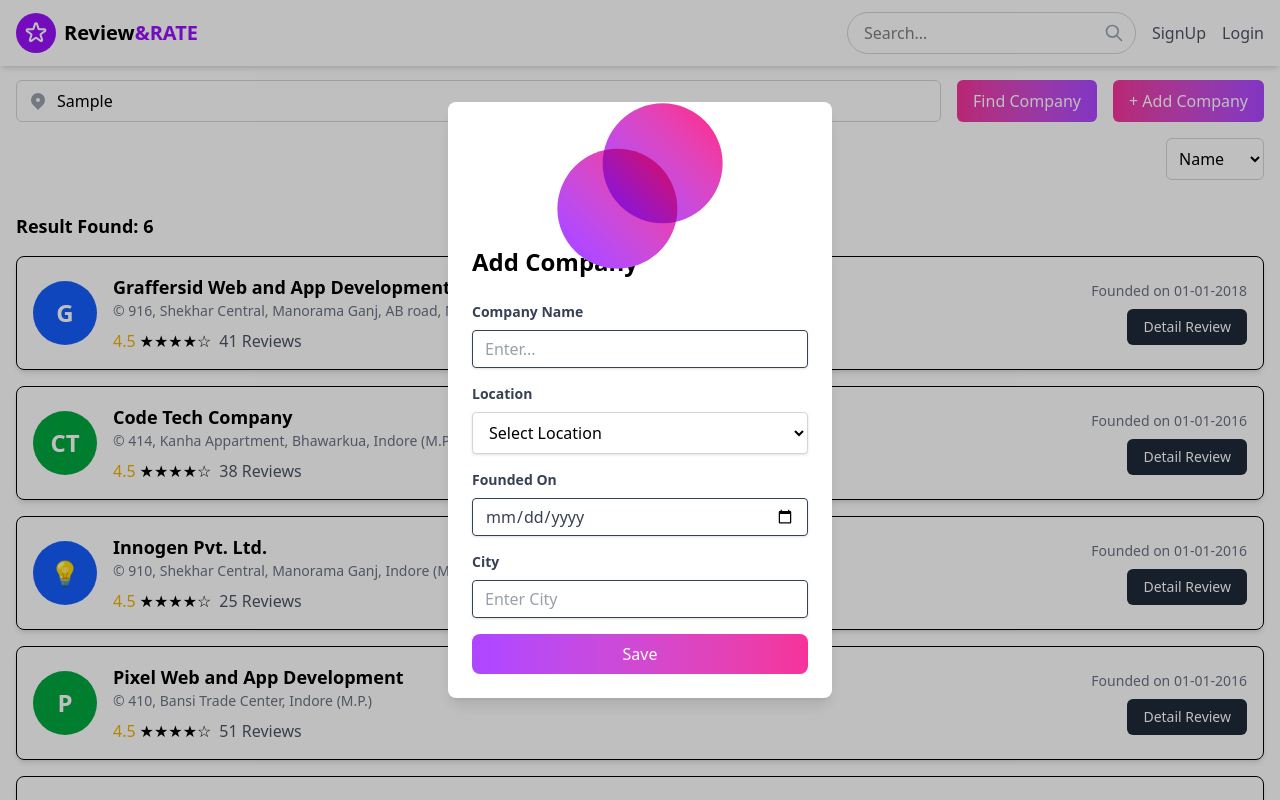
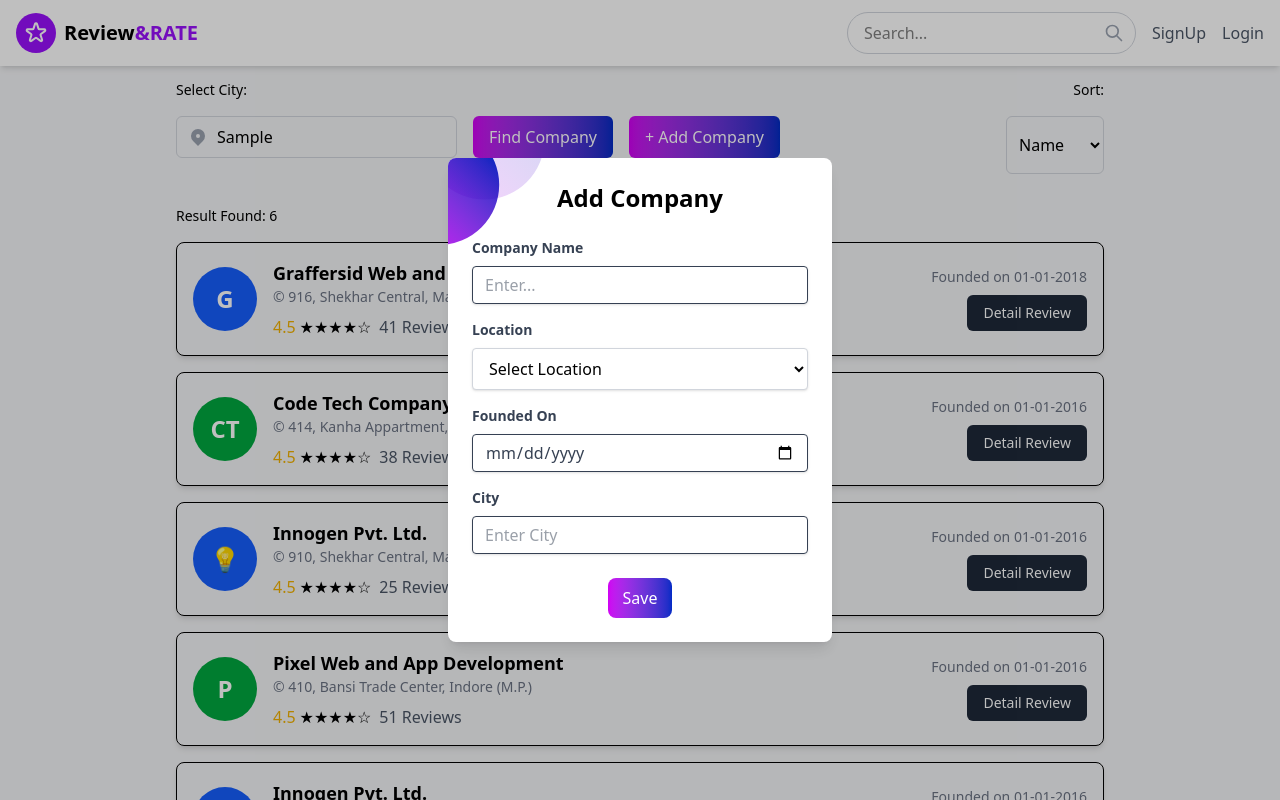
Before and after one commit to Palkesh-ai/GraffersID_Task, a React (Vite) app in the folder Graffers_id/: page / in a window 1280 px wide. Both pictures are taken after typing "Sample" into the empty fields and a click on the button "+ Add Company". Shown: the top 800 px of the page. Built offline with nearby package versions, Linux system fonts and the light colour scheme.

Commit message:
feat: Add Tailwind CSS configuration for custom colors

```diff
--- a/Graffers_id/src/components/AddCompanyCard.jsx
+++ b/Graffers_id/src/components/AddCompanyCard.jsx
@@ -14,18 +14,18 @@ const AddCompanyCard = ({ onClose, onSubmit }) => {
             onClick={onClose} // Close the modal when clicking outside
         >
             <div
-                className="max-w-sm mx-auto w-2xl bg-white rounded-lg shadow-lg p-6 relative"
+                className=" max-w-sm mx-auto w-2xl bg-white rounded-lg shadow-lg p-6 relative overflow-hidden flex-col justify-center align-items-center"
                 onClick={(e) => e.stopPropagation()} // Prevent closing when clicking inside the modal
             >
                 {/* Header Section */}
-                <div className="-rotate-45  -top-1.5 -left-6.5">
-                    <div className=" flex justify-center -space-x-14 ">
-                        <div className=" mix-blend-multiply w-30 h-30 bg-gradient-to-r from-purple-500 to-pink-500 rounded-full"></div>
-                        <div className=" mix-blend-multiply w-30 h-30 bg-gradient-to-r from-purple-500 to-pink-500 rounded-full"></div>
+                <div className="-z-10 -rotate-45 overflow-ellipsis -top-1.5 -left-6.5">
+                    <div className=" absolute flex -my-50 -mx-9 justify-center -space-x-14 ">
+                        <div className=" mix-blend-multiply w-30 h-30 bg-gradient-to-r from-regal-one to-regal-two rounded-full"></div>
+                        <div className=" mix-blend-multiply w-30 h-30 bg-gradient-to-r from-regal-one/20 to-regal-two/20 rounded-full"></div>
                     </div>
                 </div>
                 {/* Card Title */}
-                <h2 className="text-2xl font-bold mb-6">Add Company</h2>
+                <h2 className="text-2xl font-bold mb-6 text-center">Add Company</h2>
                 {/* Form Section */}
                 <form onSubmit={handleSubmit}>
                     {/* Company Name Field */}
@@ -88,12 +88,14 @@ const AddCompanyCard = ({ onClose, onSubmit }) => {
                         />
                     </div>
                     {/* Save Button */}
+                    <div className="flex justify-center mt-6">
                     <button
                         type="submit"
-                        className="w-full bg-gradient-to-r from-purple-500 to-pink-500 text-white rounded-lg py-2 font-medium hover:shadow-lg"
+                        className="w-16 self-center bg-gradient-to-r from-regal-one to-regal-two text-white rounded-lg py-2 font-medium hover:shadow-lg"
                     >
                         Save
                     </button>
+                    </div>
                 </form>
             </div>
         </div>
--- a/Graffers_id/src/index.css
+++ b/Graffers_id/src/index.css
@@ -1 +1,6 @@
 @import "tailwindcss";
+
+@theme{
+    --color-regal-one: #D100F3;
+    --color-regal-two: #002BC5;
+  }
--- a/Graffers_id/src/pages/HomeScreen.jsx
+++ b/Graffers_id/src/pages/HomeScreen.jsx
@@ -15,13 +15,19 @@ const CompanyList = () => {
   };
 
   return (
-    <div>
+    <div className="bg-gray-100 min-h-screen px-40">
       <Navbar />
       {addCompany && (
         <AddCompanyCard onClose={handleAddCompanyToggle} onSubmit={handleSubmit} />
       )}
       <div className="container mx-auto p-4 mt-16">
-        <div className="mb-8">
+        {/* // Header Section */}
+        <div className="flex items-end w-full justify-between">
+          <h2 className="text-sm font-light mb-4">Select City: </h2>
+          <h2 className="text-sm font-light mb-4">Sort:</h2>
+        </div>
+        {/* // Search and Filter Section */}
+        <div className="mb-8 flex flex-row align-middle justify-between">
           <div className="flex space-x-4 mb-4">
             <div className="relative flex-grow">
               <input
@@ -33,8 +39,8 @@ const CompanyList = () => {
                 <path fillRule="evenodd" d="M5.05 4.05a7 7 0 119.9 9.9L10 18.9l-4.95-4.95a7 7 0 010-9.9zM10 11a2 2 0 100-4 2 2 0 000 4z" clipRule="evenodd" />
               </svg>
             </div>
-            <button className="bg-gradient-to-l from-purple-500 to-pink-500 text-white px-4 py-2 rounded-md">Find Company</button>
-            <button className="bg-gradient-to-l from-purple-500 to-pink-500 text-white  px-4 py-2 rounded-md" onClick={() => setAddCompany(true)}>+ Add Company</button>
+            <button className="bg-gradient-to-l from-regal-two to-regal-one text-white px-4 py-2 rounded-md">Find Company</button>
+            <button className="bg-gradient-to-l from-regal-two to-regal-one text-white  px-4 py-2 rounded-md" onClick={() => setAddCompany(true)}>+ Add Company</button>
           </div>
           <div className="flex justify-end">
             <select className="border border-gray-300 p-2 rounded-md">
@@ -46,7 +52,7 @@ const CompanyList = () => {
         </div>
 
         <div>
-          <h2 className="text-lg font-semibold mb-4">Result Found: {companies.length}</h2>
+          <h2 className="text-sm font-light mb-4">Result Found: {companies.length}</h2>
           <div className="space-y-4">
             {companies.map((company, index) => (
               <div key={index} className="flex items-center border rounded-lg p-4 shadow-md">
--- /dev/null
+++ b/Graffers_id/tailwind.config.js
@@ -0,0 +1,11 @@
+module.exports = {
+  theme: {
+    extend: {
+      colors: {
+        'regal-one': '#D100F3',
+        'regal-two': '#002BC5',
+      },
+    },
+  },
+  plugins: [],
+};
```
